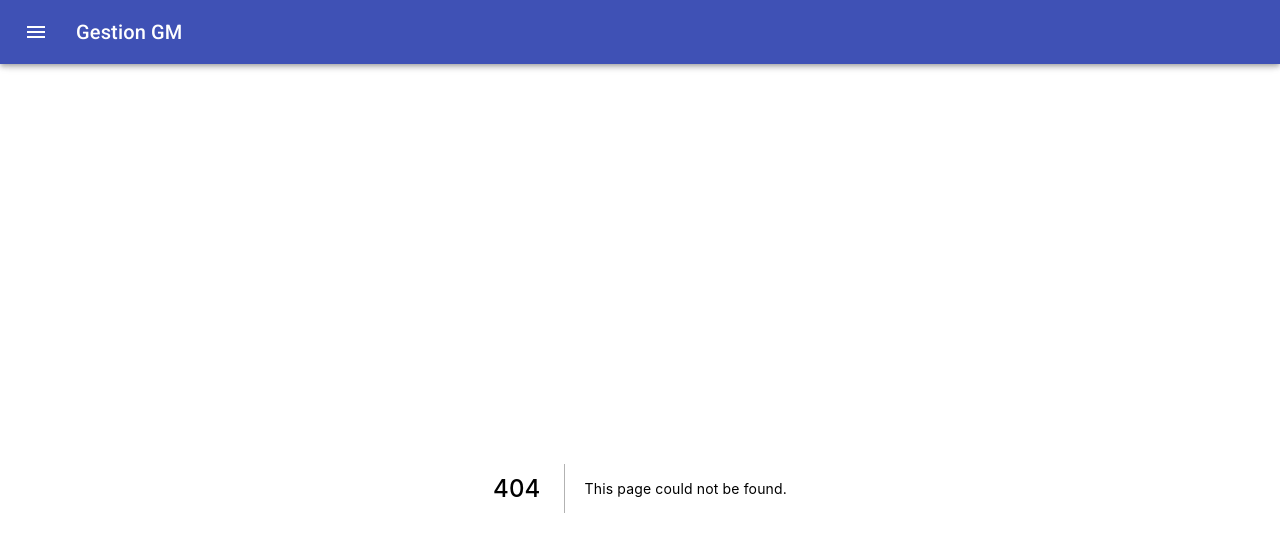
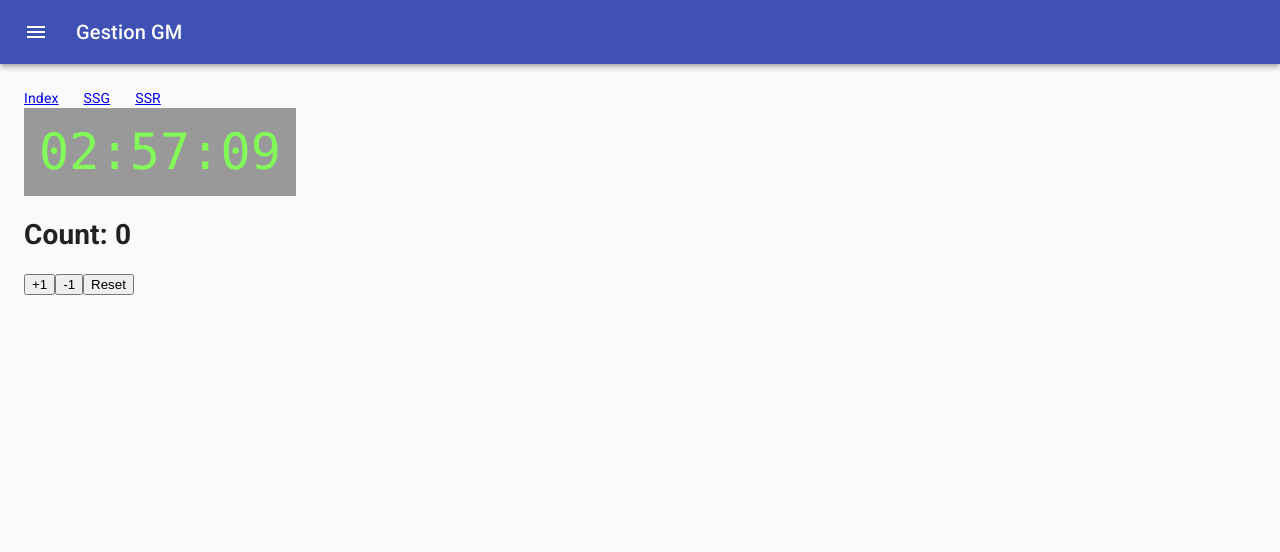
Before and after one commit to maquintal/demo-react, a Next.js app in the folder my-app/: page /testRedux in a window 1280 px wide. Before the commit this address had no page. Shown: the top 552 px of the page. Built offline with nearby package versions, Linux system fonts and the light colour scheme.

Commit message:
test redux

```diff
--- /dev/null
+++ b/my-app/lib/useInterval.js
@@ -0,0 +1,19 @@
+import { useEffect, useRef } from 'react'
+
+// https://overreacted.io/making-setinterval-declarative-with-react-hooks/
+const useInterval = (callback, delay) => {
+  const savedCallback = useRef()
+  useEffect(() => {
+    savedCallback.current = callback
+  }, [callback])
+  useEffect(() => {
+    const handler = (...args) => savedCallback.current(...args)
+
+    if (delay !== null) {
+      const id = setInterval(handler, delay)
+      return () => clearInterval(id)
+    }
+  }, [delay])
+}
+
+export default useInterval
--- a/my-app/package.json
+++ b/my-app/package.json
@@ -19,6 +19,7 @@
     "react-hook-form": "^7.9.0",
     "react-redux": "^7.2.4",
     "react-window": "^1.8.6",
-    "redux": "^4.1.0"
+    "redux": "^4.1.1",
+    "redux-devtools-extension": "^2.13.9"
   }
 }
--- a/my-app/pages/_app.js
+++ b/my-app/pages/_app.js
@@ -23,6 +23,8 @@ import ListItemText from "@material-ui/core/ListItemText";
 import InboxIcon from "@material-ui/icons/MoveToInbox";
 import MailIcon from "@material-ui/icons/Mail";
 import BusinessIcon from '@material-ui/icons/Business';
+import { Provider } from 'react-redux'
+import { useStore } from "../util/store"
 
 const drawerWidth = 240;
 
@@ -85,6 +87,8 @@ const useStyles = makeStyles((theme) => ({
 
 export default function MyApp(props) {
   const { Component, pageProps, router } = props;
+
+  const store = useStore(pageProps.initialReduxState)
 
   const classes = useStyles();
   const theme = useTheme();
@@ -185,7 +189,9 @@ export default function MyApp(props) {
             })}
           >
             <div className={classes.drawerHeader} />
-            <Component {...pageProps} />
+            <Provider store={store}>
+              <Component {...pageProps} />
+            </Provider>
           </main>
         </div>
       </ThemeProvider>
--- /dev/null
+++ b/my-app/pages/testRedux.js
@@ -0,0 +1,26 @@
+import { useDispatch } from 'react-redux'
+import useInterval from '../lib/useInterval'
+import Clock from "../src/components/test-redux/clock"
+import Counter from "../src/components/test-redux/counter"
+import Nav from "../src/components/test-redux/nav"
+
+export default function Page() {
+  const dispatch = useDispatch()
+
+  // Tick the time every second
+  useInterval(() => {
+    dispatch({
+      type: 'TICK',
+      light: true,
+      lastUpdate: Date.now(),
+    })
+  }, 1000)
+
+  return (
+    <>
+      <Nav />
+      <Clock />
+      <Counter />
+    </>
+  )
+}
--- /dev/null
+++ b/my-app/src/components/test-redux/clock.js
@@ -0,0 +1,44 @@
+import { useContext } from 'react'
+import { useSelector, shallowEqual } from 'react-redux'
+import { ReactReduxContext } from 'react-redux'
+
+const useClock = () => {
+  const { store } = useContext(ReactReduxContext)
+  console.log(store)
+  return useSelector(
+    (state) => ({
+      lastUpdate: state.lastUpdate,
+      light: state.light,
+    }),
+    shallowEqual
+  )
+}
+
+const formatTime = (time) => {
+  // cut off except hh:mm:ss
+  return new Date(time).toJSON().slice(11, 19)
+}
+
+const Clock = () => {
+  const { lastUpdate, light } = useClock()
+  return (
+    <div className={light ? 'light' : ''}>
+      {formatTime(lastUpdate)}
+      <style jsx>{`
+        div {
+          padding: 15px;
+          display: inline-block;
+          color: #82fa58;
+          font: 50px menlo, monaco, monospace;
+          background-color: #000;
+        }
+
+        .light {
+          background-color: #999;
+        }
+      `}</style>
+    </div>
+  )
+}
+
+export default Clock
--- /dev/null
+++ b/my-app/src/components/test-redux/counter.js
@@ -0,0 +1,35 @@
+import { useSelector, useDispatch } from 'react-redux'
+
+const useCounter = () => {
+  const count = useSelector((state) => state.count)
+  const dispatch = useDispatch()
+  const increment = () =>
+    dispatch({
+      type: 'INCREMENT',
+    })
+  const decrement = () =>
+    dispatch({
+      type: 'DECREMENT',
+    })
+  const reset = () =>
+    dispatch({
+      type: 'RESET',
+    })
+  return { count, increment, decrement, reset }
+}
+
+const Counter = () => {
+  const { count, increment, decrement, reset } = useCounter()
+  return (
+    <div>
+      <h1>
+        Count: <span>{count}</span>
+      </h1>
+      <button onClick={increment}>+1</button>
+      <button onClick={decrement}>-1</button>
+      <button onClick={reset}>Reset</button>
+    </div>
+  )
+}
+
+export default Counter
--- /dev/null
+++ b/my-app/src/components/test-redux/nav.js
@@ -0,0 +1,26 @@
+import Link from 'next/link'
+
+const Nav = () => {
+  return (
+    <nav>
+      <Link href="/">
+        <a>Index</a>
+      </Link>
+      <Link href="/ssg">
+        <a>SSG</a>
+      </Link>
+      <Link href="/ssr">
+        <a>SSR</a>
+      </Link>
+      <style jsx>
+        {`
+          a {
+            margin-right: 25px;
+          }
+        `}
+      </style>
+    </nav>
+  )
+}
+
+export default Nav
--- /dev/null
+++ b/my-app/util/store.js
@@ -0,0 +1,74 @@
+import { useMemo } from 'react'
+import { createStore, applyMiddleware } from 'redux'
+import { composeWithDevTools } from 'redux-devtools-extension'
+
+let store
+
+const initialState = {
+  lastUpdate: 0,
+  light: false,
+  count: 0,
+}
+
+const reducer = (state = initialState, action) => {
+  switch (action.type) {
+    case 'TICK':
+      return {
+        ...state,
+        lastUpdate: action.lastUpdate,
+        light: !!action.light,
+      }
+    case 'INCREMENT':
+      return {
+        ...state,
+        count: state.count + 1,
+      }
+    case 'DECREMENT':
+      return {
+        ...state,
+        count: state.count - 1,
+      }
+    case 'RESET':
+      return {
+        ...state,
+        count: initialState.count,
+      }
+    default:
+      return state
+  }
+}
+
+function initStore(preloadedState = initialState) {
+  return createStore(
+    reducer,
+    preloadedState,
+    composeWithDevTools(applyMiddleware())
+  )
+}
+
+export const initializeStore = (preloadedState) => {
+  let _store = store ?? initStore(preloadedState)
+
+  // After navigating to a page with an initial Redux state, merge that state
+  // with the current state in the store, and create a new store
+  if (preloadedState && store) {
+    _store = initStore({
+      ...store.getState(),
+      ...preloadedState,
+    })
+    // Reset the current store
+    store = undefined
+  }
+
+  // For SSG and SSR always create a new store
+  if (typeof window === 'undefined') return _store
+  // Create the store once in the client
+  if (!store) store = _store
+
+  return _store
+}
+
+export function useStore(initialState) {
+  const store = useMemo(() => initializeStore(initialState), [initialState])
+  return store
+}
```
Also changed, not shown: 1 other file (tests, documents, lock files or other folders).
